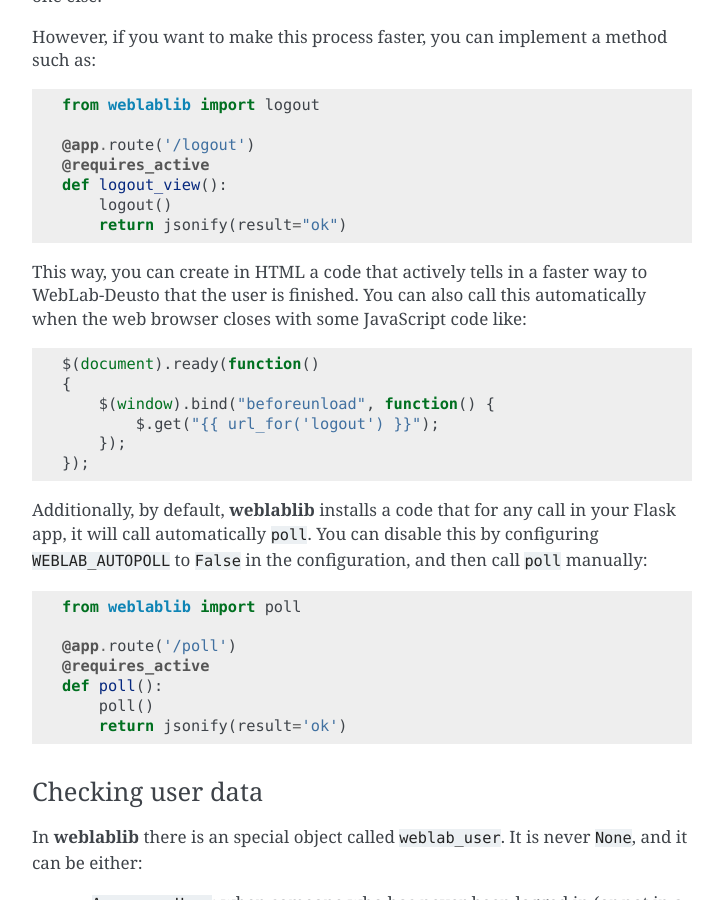
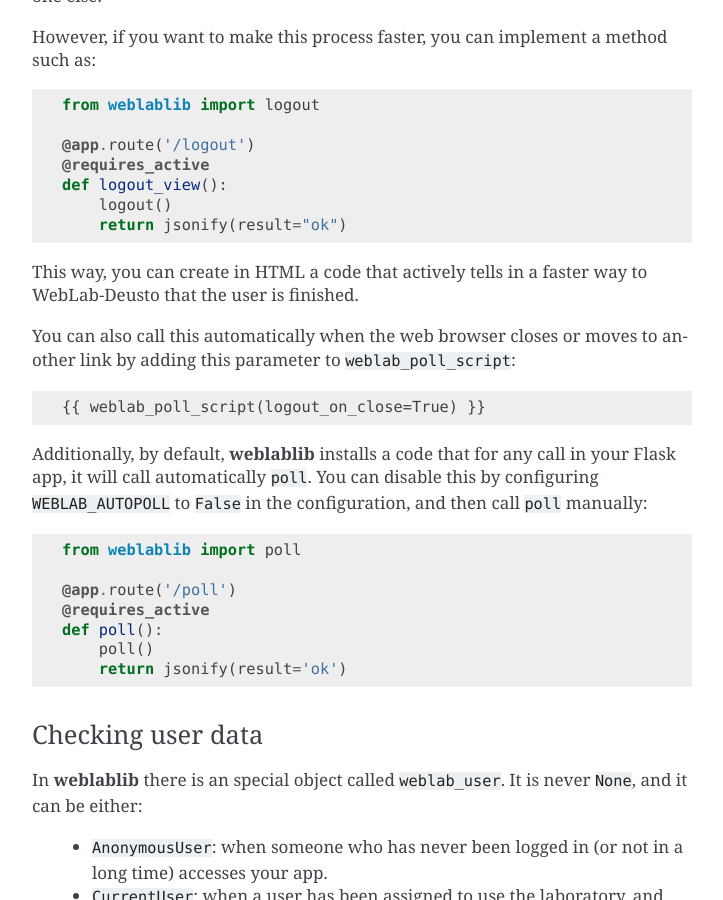
Before and after one commit to weblabdeusto/weblablib, a Sphinx documentation site: the page built from docs/source/quickstart.rst, in a window 1280 px wide and 900 px high, scrolled down 11628 px. Shown: the whole window, without its empty margins (388-1111 px from the left). Built offline with Sphinx 7.4.7, drawn with Linux system fonts in a browser that asks for light colours.

Commit message:
Document the new change

```diff
--- a/docs/source/changelog.rst
+++ b/docs/source/changelog.rst
@@ -13,6 +13,7 @@ Version 0.3
  * Added ``current_task`` that can be called inside a task to get the ``task_id`` or update data.
  * Added ``current_task.data`` and ``current_task.update_data`` so as to update JSON-friendly data to measure the progress of the task.
  * Added ``@weblab.user_loader``. If set, you can later run say ``user = weblab_user.user``, and it returns a user (e.g., from your database)
+ * Supported arguments on ``{{ weblab_poll_script() }}``: ``logout_on_close``, which logs out when you close the current window (by default ``False``); and ``callback`` if you want to be notified when the time has passed or an error occurs.
 
 Version 0.2
 -----------
--- a/docs/source/quickstart.rst
+++ b/docs/source/quickstart.rst
@@ -575,16 +575,14 @@ However, if you want to make this process faster, you can implement a method suc
        return jsonify(result="ok")
 
 This way, you can create in HTML a code that actively tells in a faster way to WebLab-Deusto that the user
-is finished. You can also call this automatically when the web browser closes with some JavaScript code like:
+is finished.
 
-.. code-block:: javascript
+You can also call this automatically when the web browser closes or moves to another link by adding this
+parameter to ``weblab_poll_script``:
 
-   $(document).ready(function()
-   {
-       $(window).bind("beforeunload", function() {
-           $.get("{{ url_for('logout') }}");
-       });
-   });
+.. code-block:: html
+
+   {{ weblab_poll_script(logout_on_close=True) }}
 
 Additionally, by default, **weblablib** installs a code that for any call in your Flask app, it will call
 automatically ``poll``. You can disable this by configuring ``WEBLAB_AUTOPOLL`` to ``False`` in the
```
